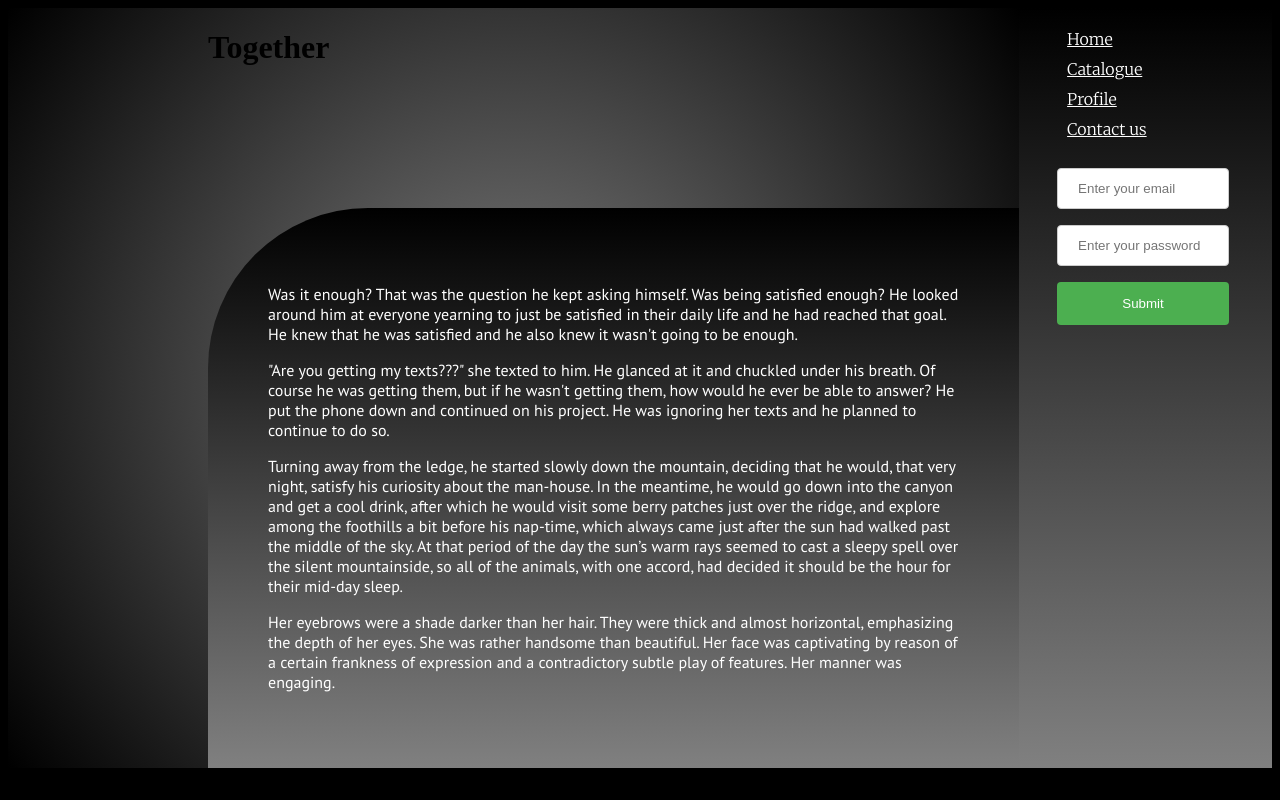
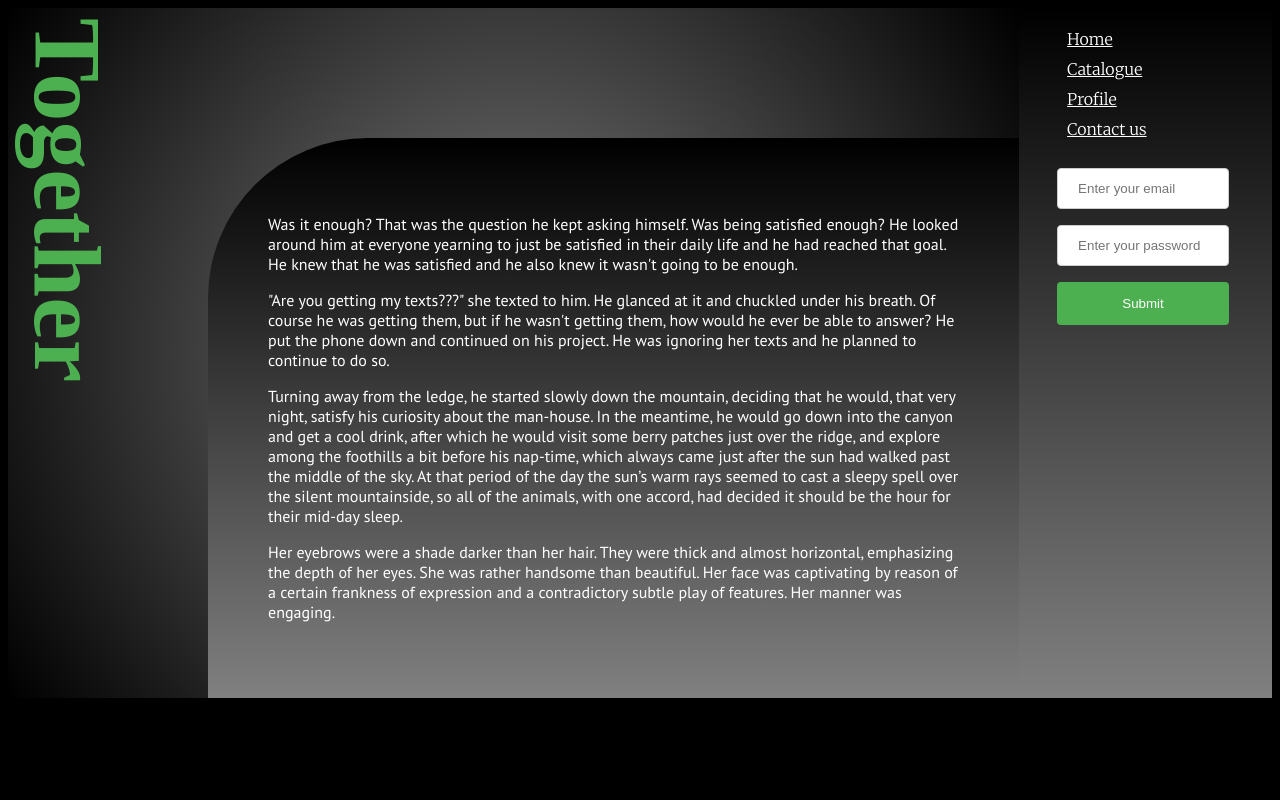
Before and after one commit to eslamsamiir/eslam, a plain HTML site: page index.html in a window 1280 px wide. Drawn offline with Linux system fonts and the light colour scheme.

Commit message:
Update style.css

```diff
--- a/style.css
+++ b/style.css
@@ -4,7 +4,7 @@ body{
 }
 .outer{
   box-sizing: border-box;
-  padding: 0px 0px 0px 200px;
+  padding: 10px 0px 0px 200px;
   background: radial-gradient(circle, grey 0%, black 100%);
   width: 80%;
   height: auto;
@@ -72,3 +72,12 @@ a:link, a:visited{
 a:hover{
   text-decoration: none;
 }
+h1{
+  writing-mode: vertical-rl;
+  color: #4CAF50;
+  font-size: 6em;
+}
+.text{
+  height: 0px;
+  margin-left: -260px;
+}
```
